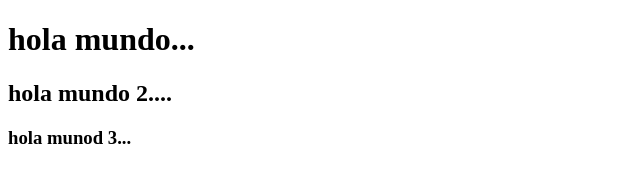
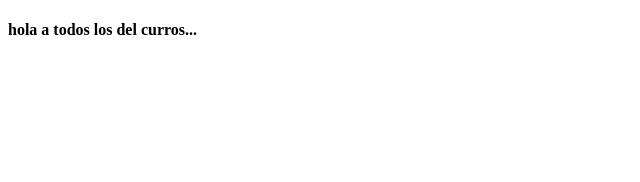
Before and after one commit to ricardofica/test-03, a plain HTML site: page index.html in a window 1280 px wide. Shown: the whole page, without its empty margins (0-640 px from the left). Drawn offline with Linux system fonts and the light colour scheme.

```diff
--- a/index.html
+++ b/index.html
@@ -6,8 +6,6 @@
     <title>Document</title>
 </head>
 <body>
-    <h1>hola mundo...</h1>
-    <h2>hola mundo 2....</h2>
-    <h3>hola munod 3...</h3>
+    <h4>hola a todos los del curros...</h4>
 </body>
 </html>
```
